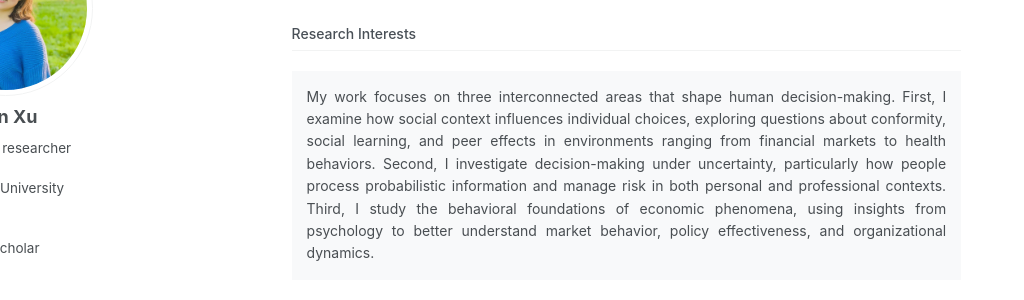
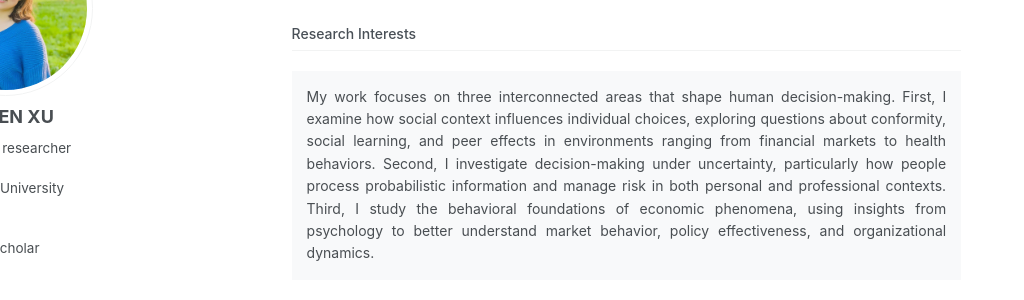
Before and after one commit to chunchenxu/chunchenxu.github.io, a Jekyll site: the page built from _pages/about.html, in a window 1280 px wide. Shown: the part 178-478 px from the top of the page, without its empty margins (0-1024 px from the left). Built offline with Jekyll 4.4.1, drawn with Linux system fonts in a browser that asks for light colours; some web fonts are replaced; a script that is not in the unit is left out.

```diff
--- a/_config.yml
+++ b/_config.yml
@@ -22,7 +22,7 @@ repository               : "chunchenxu/chunchenxu.github.io"
 author:
   # Biographic information
   avatar           : "profile.png"
-  name             : "Chunchen Xu"
+  name             : "CHUNCHEN XU"
   pronouns         : # example: "she/her"
   bio              : "Postdoctoral researcher"
   location         : # "California, U.S."
```
